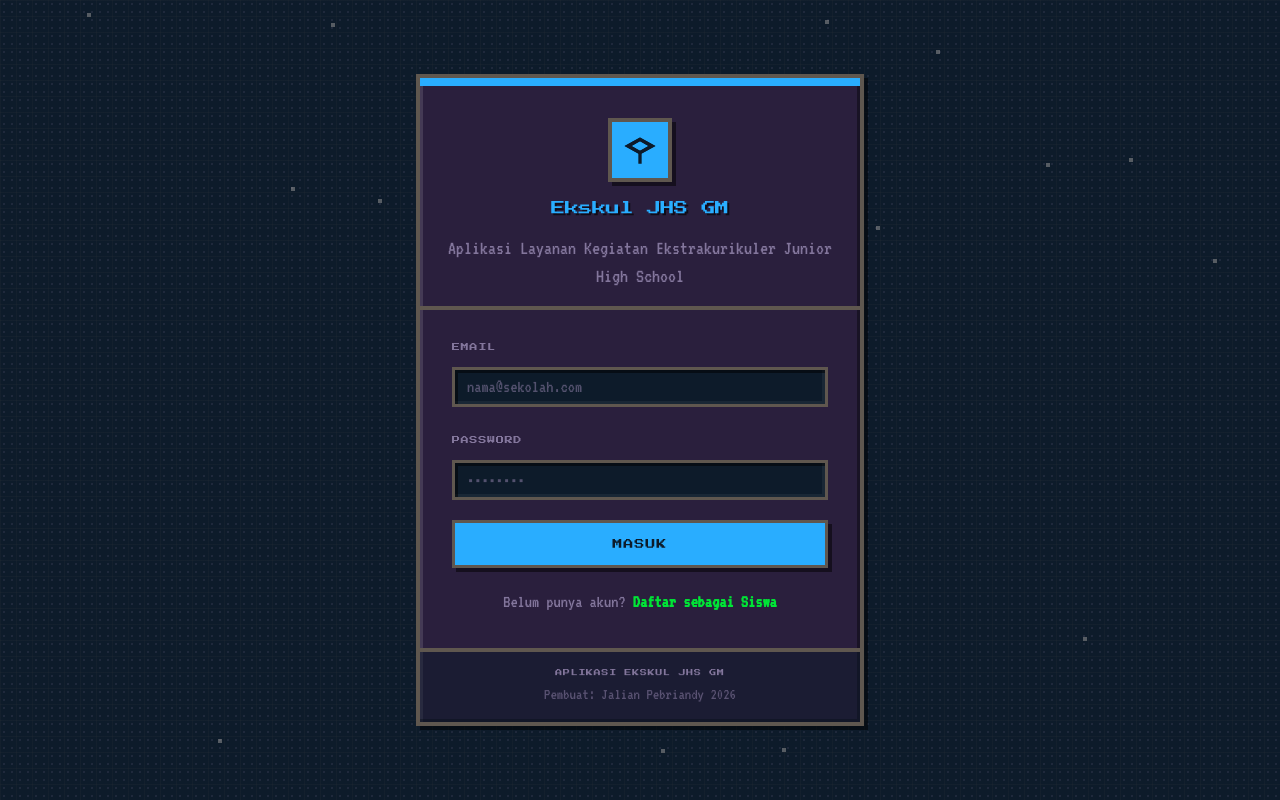
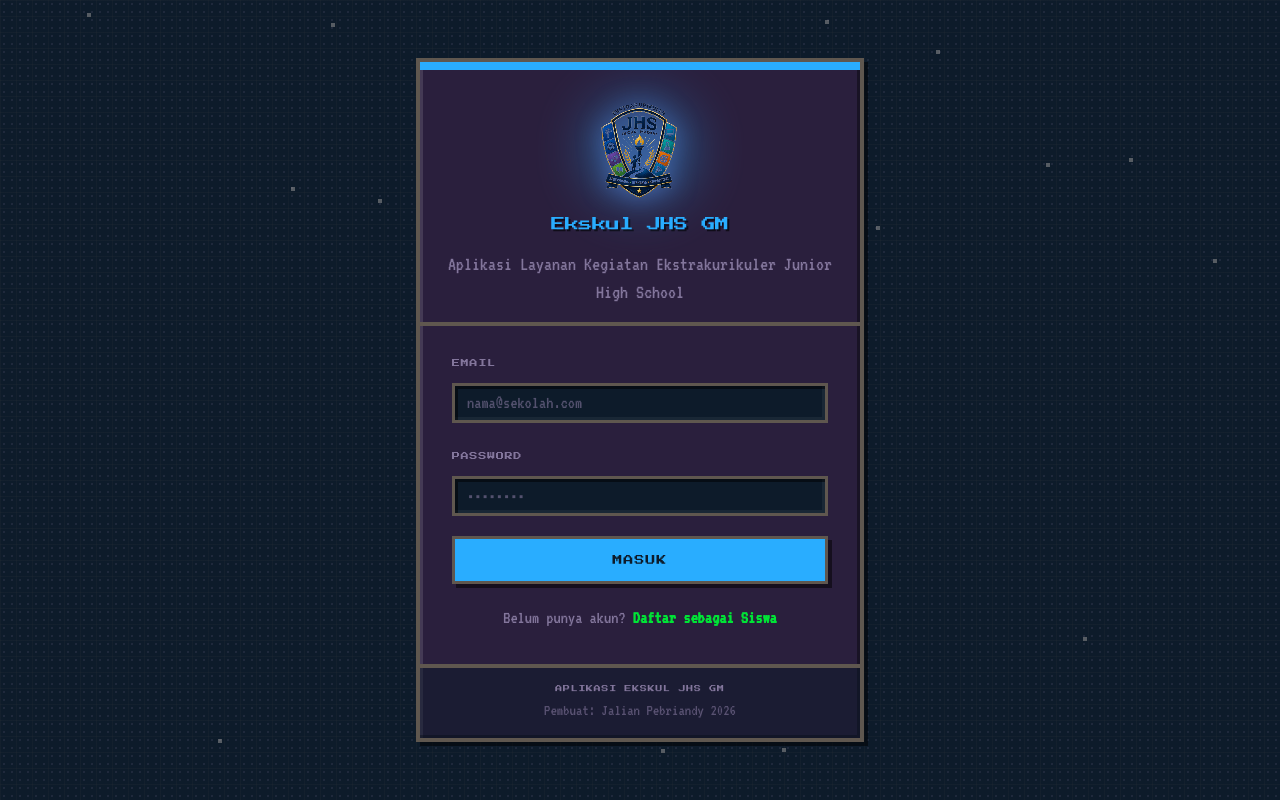
Before and after one commit to Lianjfkt/Ekskul-JHS, a React (Vite) app: page /auth/login in a window 1280 px wide. Built offline with nearby package versions, Linux system fonts and the light colour scheme; no server answers.

Commit message:
feat(ui): add school logo to login page, browser tab, and shadow background

```diff
--- a/index.html
+++ b/index.html
@@ -2,9 +2,9 @@
 <html lang="en">
   <head>
     <meta charset="UTF-8" />
-    <link rel="icon" type="image/svg+xml" href="/vite.svg" />
+    <link rel="icon" type="image/png" href="/logo.png" />
     <meta name="viewport" content="width=device-width, initial-scale=1.0" />
-    <title>Ekskul App</title>
+    <title>Ekskul JHS Global Madani</title>
     <!-- Pixel Fonts -->
     <link rel="preconnect" href="https://fonts.googleapis.com" />
     <link rel="preconnect" href="https://fonts.gstatic.com" crossorigin />
--- a/src/pages/auth/Login.jsx
+++ b/src/pages/auth/Login.jsx
@@ -50,6 +50,16 @@ export default function Login() {
         ))}
       </div>
 
+      {/* Large watermark / shadow logo behind card */}
+      <div className="absolute inset-0 flex items-center justify-center pointer-events-none">
+        <img
+          src="/logo.png"
+          alt=""
+          className="w-[520px] h-[520px] object-contain opacity-[0.04] select-none"
+          style={{ filter: 'blur(2px)' }}
+        />
+      </div>
+
       {/* Pixel grid overlay */}
       <div className="absolute inset-0 bg-[linear-gradient(to_right,rgba(95,87,79,0.08)_1px,transparent_1px),linear-gradient(to_bottom,rgba(95,87,79,0.08)_1px,transparent_1px)] bg-[size:16px_16px] pointer-events-none" />
 
@@ -59,12 +69,14 @@ export default function Login() {
           <div className="h-2 bg-pixel-blue" />
 
           <CardHeader className="space-y-3 flex flex-col items-center pt-8 pb-4 border-b-4 border-pixel-gray">
-            {/* Pixel art icon */}
-            <div className="w-16 h-16 bg-pixel-blue border-4 border-pixel-gray flex items-center justify-center shadow-pixel">
-              <svg xmlns="http://www.w3.org/2000/svg" className="h-8 w-8 text-pixel-navy" fill="none" viewBox="0 0 24 24" stroke="currentColor">
-                <path strokeLinecap="square" strokeLinejoin="miter" strokeWidth={2.5} d="M12 14l9-5-9-5-9 5 9 5z" />
-                <path strokeLinecap="square" strokeLinejoin="miter" strokeWidth={2.5} d="M12 14l9-5-9-5-9 5 9 5zm0 0v7" />
-              </svg>
+            {/* School Logo */}
+            <div className="relative">
+              <div className="absolute inset-0 rounded-full blur-xl opacity-40 bg-pixel-blue scale-110" />
+              <img
+                src="/logo.png"
+                alt="Logo JHS Global Madani"
+                className="relative w-24 h-24 object-contain drop-shadow-[0_0_12px_rgba(100,136,234,0.6)]"
+              />
             </div>
             <CardTitle className="text-sm font-pixel text-pixel-blue pixel-text-shadow text-center leading-loose">
               Ekskul JHS GM
```
Also changed, not shown: public/logo.png (added).
